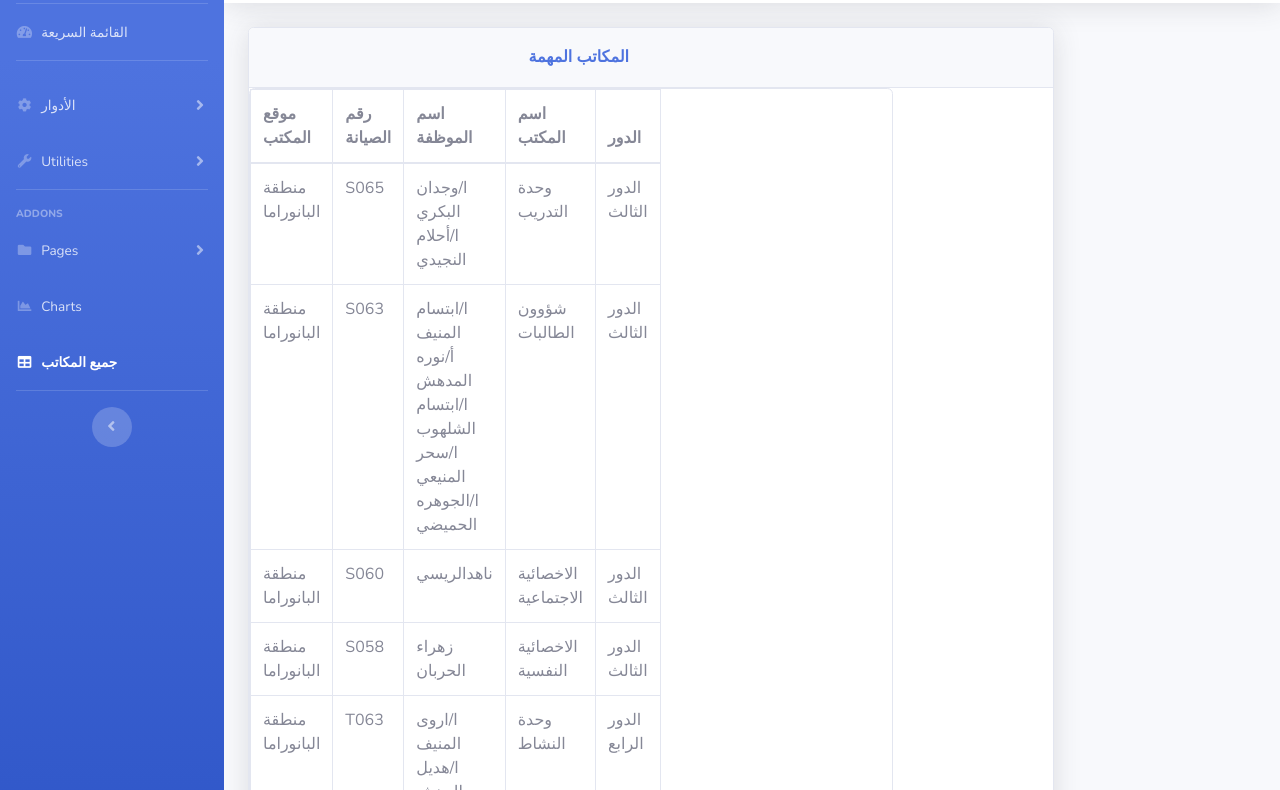
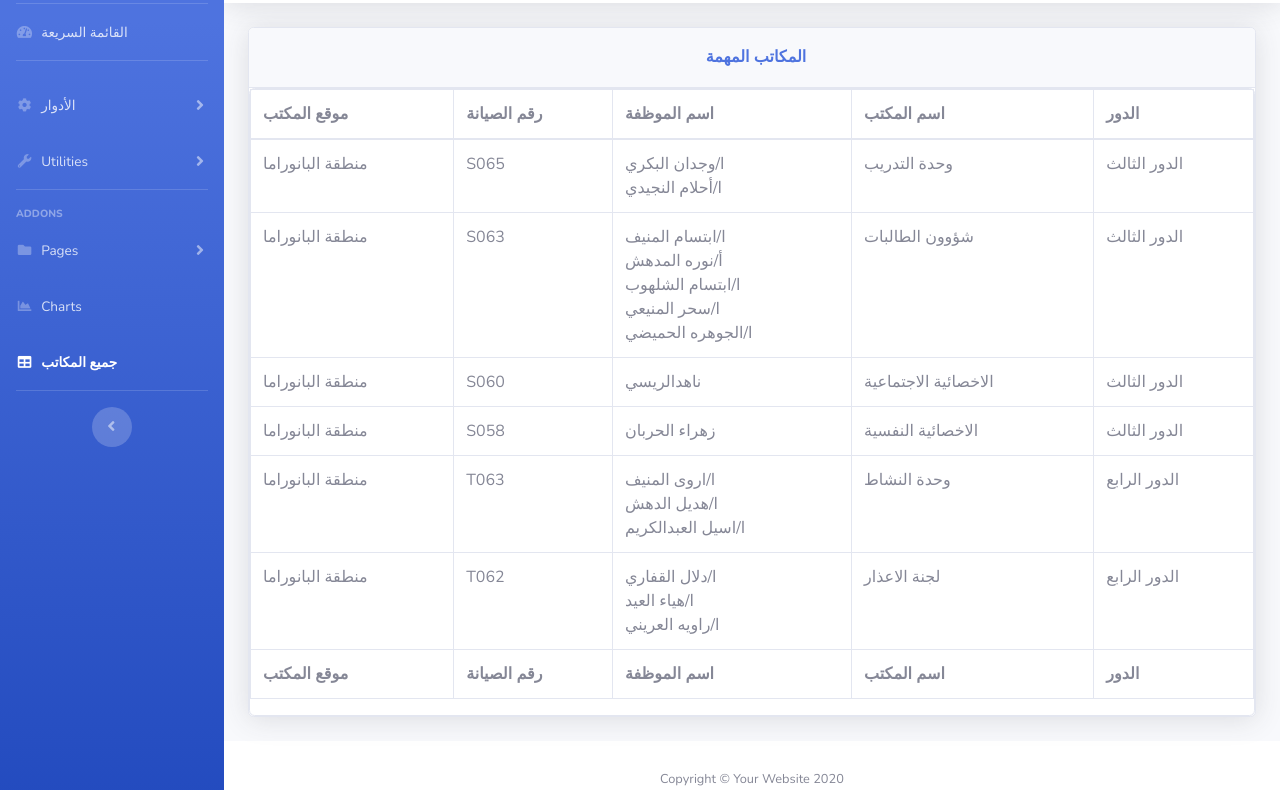
Before and after one commit to mushari44/test.github.io, a website with bundled scripts: page index.html in a window 1280 px wide. Shown: the part 67-857 px from the top of the page. Built offline with nearby package versions, Linux system fonts and the light colour scheme.

Commit message:
Update index.html

```diff
--- a/index.html
+++ b/index.html
@@ -368,7 +368,7 @@
                 <!-- End of Topbar -->
 
                 <!-- Begin Page Content -->
-                <div class="container-fluid">
+                <div class="container-fluid"style="width: 100%;">
 
                     <!-- Page Heading -->
                     <!-- <h1 class="h3 mb-2 text-gray-800">Tables</h1>
@@ -377,13 +377,13 @@
                             href="https://datatables.net">official DataTables documentation</a>.</p> -->
 
                     <!-- DataTales Example -->
-                    <div class="card shadow mb-4" style="width: 80%;" >
-                        <div class="card-header py-3" style="text-align: center" style="width: 80%;">
-                            <h6 class="m-1 font-weight-bold text-primary"style="width: 80%;" style="font-size:2vw" >المكاتب المهمة</h6>
+                    <div class="card shadow mb-4" style="width: 100%;" >
+                        <div class="card-header py-3" style="text-align: center" style="width: 100%;">
+                            <h6 class="m-1 font-weight-bold text-primary"style="width: 100%;" style="font-size:2vw" >المكاتب المهمة</h6>
                         </div>
-                        <div class="card" style="width: 80%;"style="text-align: center" >
-                            <div class="table-responsive" style="width: 80%;" >
-                                <table class="table table-bordered" style="width: 80%;" cellspacing="0" >
+                        <div class="card" style="width: 100%;"style="text-align: center" >
+                            <div class="table-responsive" style="width: 100%;" >
+                                <table class="table table-bordered" style="width: 100%;" cellspacing="0" >
                                     <thead>
                                         <tr>
                                             <th>موقع المكتب</th>
```
